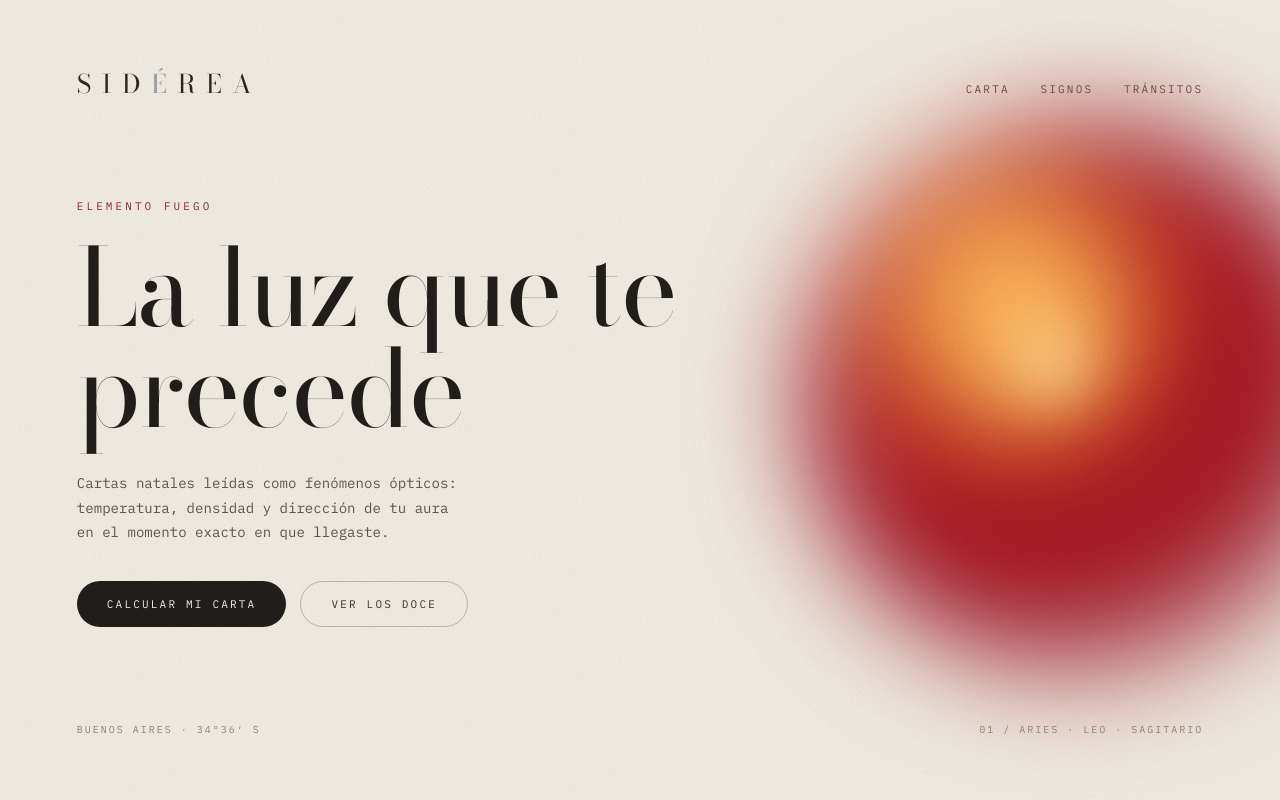
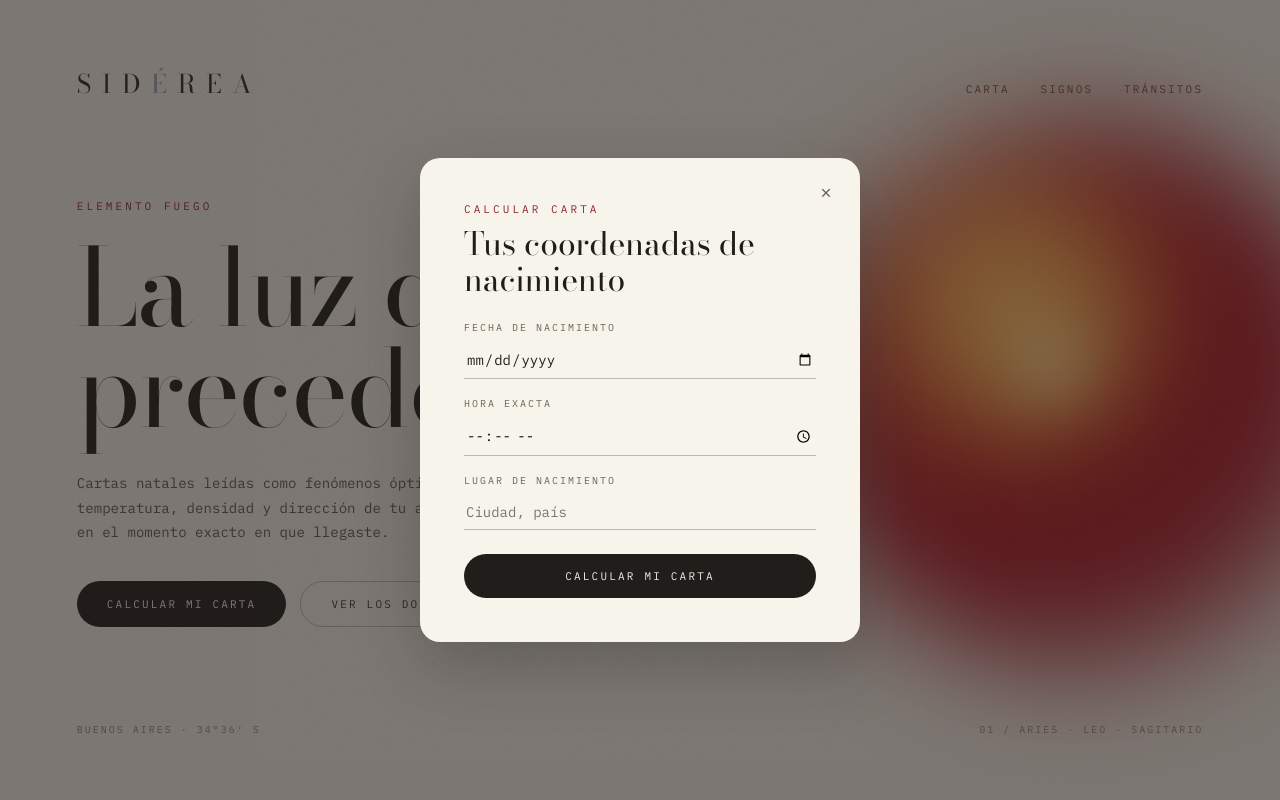
Before and after one commit to martinagarrigue-droid/s, a FastAPI app: page / in a window 1280 px wide; the page is wider, and only the part inside the window is pictured. Run offline with FastAPI, Linux system fonts and the light colour scheme.

Commit message:
Wire the Sidérea Hero form to the real natal/report/PDF pipeline
- Frontend: "Calcular mi carta" opens a modal with date/time/location
  fields, styled with the existing brand palette and typography. Shows a
  typographic "Calculando coordenadas..." loading state during the
  request, and renders either the generated report text + PDF download
  link or a clear error message.
- Backend: POST /api/calculate validates input via ChartRequest (Pydantic
  date/time types give clear format errors) and calls
  natal_engine.generate_natal_chart -> report_engine.generate_report ->
  pdf_engine.generate_pdf for real, off the event loop via
  run_in_threadpool. Each engine's exception hierarchy is mapped to a
  specific HTTP status and a plain-language detail message. Generated
  PDFs are served from a new GET /api/download/{report_id} endpoint.
- natal_engine, report_engine, and pdf_engine are untouched.

Co-Authored-By: Claude Sonnet 5 <noreply@anthropic.com>
Claude-Session: https://claude.ai/code/session_018zetAr7X4wgg71YntLvW3m

```diff
--- a/main.py
+++ b/main.py
@@ -1,18 +1,73 @@
-from fastapi import FastAPI, Request
+import re
+import uuid
+from datetime import date as date_type, time as time_type
+from pathlib import Path
+
+from fastapi import FastAPI, HTTPException, Request
+from fastapi.concurrency import run_in_threadpool
+from fastapi.exceptions import RequestValidationError
+from fastapi.responses import FileResponse, JSONResponse
 from fastapi.staticfiles import StaticFiles
 from fastapi.templating import Jinja2Templates
-from pydantic import BaseModel
+from pydantic import BaseModel, field_validator
+
+from natal_engine import (
+    EphemerisCalculationError,
+    GeocodingTimeoutError,
+    InvalidDateTimeError,
+    InvalidHouseSystemError,
+    LocationNotFoundError,
+    MissingBirthTimeError,
+    generate_natal_chart,
+)
+from pdf_engine import PDFExportError, generate_pdf
+from report_engine import (
+    LLMGenerationError,
+    LLMRefusalError,
+    MissingAPIKeyError,
+    generate_report,
+)
 
 app = FastAPI(title="Sidérea")
 
 app.mount("/static", StaticFiles(directory="static"), name="static")
 templates = Jinja2Templates(directory="templates")
 
+REPORTS_DIR = Path(__file__).resolve().parent / "generated_reports"
+REPORTS_DIR.mkdir(exist_ok=True)
+
+_REPORT_ID_RE = re.compile(r"^[0-9a-f]{32}$")
+
+_FIELD_LABELS = {
+    "date": "la fecha de nacimiento",
+    "time": "la hora exacta",
+    "location": "el lugar de nacimiento",
+}
+
 
 class ChartRequest(BaseModel):
-    date: str
-    time: str
+    date: date_type
+    time: time_type
     location: str
+
+    @field_validator("location")
+    @classmethod
+    def location_not_blank(cls, value: str) -> str:
+        value = value.strip()
+        if not value:
+            raise ValueError("El lugar de nacimiento no puede estar vacío.")
+        return value
+
+
+@app.exception_handler(RequestValidationError)
+async def validation_exception_handler(request: Request, exc: RequestValidationError) -> JSONResponse:
+    messages = []
+    for error in exc.errors():
+        field = error["loc"][-1] if error["loc"] else None
+        label = _FIELD_LABELS.get(field, str(field))
+        messages.append(f"Revisá {label}: el formato no es válido.")
+    detail = " ".join(messages) if messages else "Los datos enviados no son válidos."
+    return JSONResponse(status_code=422, content={"detail": detail})
 
 
 @app.get("/")
@@ -22,7 +77,65 @@ async def read_index(request: Request):
 
 @app.post("/api/calculate")
 async def calculate(payload: ChartRequest):
-    # TODO: wire up to natal_engine.generate_natal_chart, then
-    # report_engine.generate_report and pdf_engine.generate_pdf. Not
-    # implemented yet.
-    return {"status": "not_implemented", "received": payload}
+    date_str = payload.date.isoformat()
+    time_str = payload.time.strftime("%H:%M")
+
+    try:
+        chart = await run_in_threadpool(
+            generate_natal_chart,
+            name="Consultante",
+            date_str=date_str,
+            time_str=time_str,
+            place_text=payload.location,
+        )
+        report = await run_in_threadpool(generate_report, chart)
+
+        report_id = uuid.uuid4().hex
+        pdf_path = REPORTS_DIR / f"{report_id}.pdf"
+        await run_in_threadpool(generate_pdf, chart, report, str(pdf_path))
+    except (
+        LocationNotFoundError,
+        MissingBirthTimeError,
+        InvalidHouseSystemError,
+        InvalidDateTimeError,
+    ) as exc:
+        raise HTTPException(status_code=400, detail=str(exc)) from exc
+    except (GeocodingTimeoutError, EphemerisCalculationError) as exc:
+        raise HTTPException(
+            status_code=502, detail=f"No pudimos calcular tu carta: {exc}"
+        ) from exc
+    except MissingAPIKeyError as exc:
+        raise HTTPException(
+            status_code=500,
+            detail="El servidor no tiene configurada la generación de informes.",
+        ) from exc
+    except (LLMGenerationError, LLMRefusalError) as exc:
+        raise HTTPException(
+            status_code=502, detail=f"No pudimos generar tu informe: {exc}"
+        ) from exc
+    except PDFExportError as exc:
+        raise HTTPException(
+            status_code=500, detail=f"No pudimos generar el PDF: {exc}"
+        ) from exc
+    except Exception as exc:
+        raise HTTPException(
+            status_code=500, detail="Ocurrió un error inesperado procesando tu carta."
+        ) from exc
+
+    return {
+        "subject": chart["subject"],
+        "report_text": report["full_text"],
+        "pdf_url": f"/api/download/{report_id}",
+    }
+
+
+@app.get("/api/download/{report_id}")
+async def download_report(report_id: str):
+    if not _REPORT_ID_RE.match(report_id):
+        raise HTTPException(status_code=404, detail="Informe no encontrado.")
+    pdf_path = REPORTS_DIR / f"{report_id}.pdf"
+    if not pdf_path.is_file():
+        raise HTTPException(status_code=404, detail="Informe no encontrado.")
+    return FileResponse(
+        pdf_path, media_type="application/pdf", filename="carta-natal-siderea.pdf"
+    )
--- a/static/css/style.css
+++ b/static/css/style.css
@@ -180,6 +180,10 @@ a:hover {
   font-size: 11px;
   letter-spacing: 0.2em;
   text-transform: uppercase;
+  font-family: inherit;
+  border: none;
+  background: none;
+  cursor: pointer;
 }
 
 .btn-primary {
@@ -212,3 +216,157 @@ a:hover {
   text-transform: uppercase;
   color: #8B8274;
 }
+
+/* ---- Calculadora de carta: modal ---- */
+
+.modal-overlay {
+  position: fixed;
+  inset: 0;
+  z-index: 40;
+  display: flex;
+  align-items: center;
+  justify-content: center;
+  padding: 24px;
+  background: rgba(33, 29, 26, 0.55);
+}
+
+.modal {
+  position: relative;
+  width: 100%;
+  max-width: 440px;
+  max-height: 88vh;
+  overflow-y: auto;
+  box-sizing: border-box;
+  background: #F7F4EC;
+  border-radius: 20px;
+  box-shadow: 0 24px 64px rgba(33, 29, 26, 0.28);
+  padding: clamp(28px, 5vw, 44px);
+  font-family: 'IBM Plex Mono', ui-monospace, monospace;
+  color: #2A2622;
+}
+
+.modal-close {
+  position: absolute;
+  top: 18px;
+  right: 18px;
+  width: 32px;
+  height: 32px;
+  border: none;
+  background: none;
+  cursor: pointer;
+  font-size: 20px;
+  line-height: 1;
+  font-family: inherit;
+  color: #6E6558;
+}
+
+.modal-close:hover {
+  color: #8E2530;
+}
+
+.modal-eyebrow {
+  font-size: 11px;
+  letter-spacing: 0.28em;
+  text-transform: uppercase;
+  color: #8E2530;
+  margin-bottom: 10px;
+}
+
+.modal-title {
+  margin: 0 0 24px;
+  font-family: 'Bodoni Moda', Didot, 'Bodoni MT', serif;
+  font-weight: 400;
+  font-size: clamp(24px, 4vw, 32px);
+  line-height: 1.1;
+  color: #211D1A;
+}
+
+.calc-form {
+  display: flex;
+  flex-direction: column;
+  gap: 18px;
+}
+
+.field {
+  display: flex;
+  flex-direction: column;
+  gap: 8px;
+}
+
+.field-label {
+  font-size: 10px;
+  letter-spacing: 0.2em;
+  text-transform: uppercase;
+  color: #6E6558;
+}
+
+.field input {
+  font-family: inherit;
+  font-size: 14px;
+  color: #211D1A;
+  background: transparent;
+  border: none;
+  border-bottom: 1px solid rgba(42, 38, 34, 0.28);
+  padding: 8px 2px;
+  outline: none;
+  transition: border-color 0.2s ease;
+}
+
+.field input:focus {
+  border-color: #8E2530;
+}
+
+.calc-status {
+  margin: 0;
+  font-size: 11px;
+  letter-spacing: 0.16em;
+  text-transform: uppercase;
+  color: #8E2530;
+  animation: calc-pulse 1.4s ease-in-out infinite;
+}
+
+@keyframes calc-pulse {
+  0%, 100% { opacity: 0.45; }
+  50% { opacity: 1; }
+}
+
+.calc-error {
+  margin: 0;
+  font-size: 12px;
+  line-height: 1.6;
+  color: #8E2530;
+}
+
+.calc-submit {
+  margin-top: 6px;
+  width: 100%;
+  justify-content: center;
+}
+
+.calc-submit:disabled {
+  opacity: 0.6;
+  cursor: progress;
+}
+
+.calc-result-subject {
+  margin: 0 0 16px;
+  font-family: 'Bodoni Moda', Didot, 'Bodoni MT', serif;
+  font-size: clamp(20px, 3vw, 26px);
+  color: #211D1A;
+}
+
+.calc-result-text {
+  max-height: 40vh;
+  overflow-y: auto;
+  font-size: 13px;
+  line-height: 1.75;
+  color: #5D5548;
+  white-space: pre-wrap;
+  padding-right: 4px;
+  margin-bottom: 20px;
+}
+
+.calc-download {
+  width: 100%;
+  justify-content: center;
+}
--- /dev/null
+++ b/static/js/app.js
@@ -0,0 +1,112 @@
+(function () {
+  "use strict";
+
+  var openBtn = document.getElementById("calc-open");
+  var overlay = document.getElementById("calc-overlay");
+  var closeBtn = document.getElementById("calc-close");
+  var form = document.getElementById("calc-form");
+  var submitBtn = document.getElementById("calc-submit");
+  var statusEl = document.getElementById("calc-status");
+  var errorEl = document.getElementById("calc-error");
+  var resultEl = document.getElementById("calc-result");
+  var resultSubjectEl = document.getElementById("calc-result-subject");
+  var resultTextEl = document.getElementById("calc-result-text");
+  var downloadLink = document.getElementById("calc-download");
+
+  function openModal() {
+    overlay.hidden = false;
+    document.body.style.overflow = "hidden";
+  }
+
+  function closeModal() {
+    overlay.hidden = true;
+    document.body.style.overflow = "";
+  }
+
+  function resetView() {
+    form.hidden = false;
+    resultEl.hidden = true;
+    errorEl.hidden = true;
+    errorEl.textContent = "";
+    statusEl.hidden = true;
+    statusEl.textContent = "";
+    submitBtn.disabled = false;
+    submitBtn.textContent = "Calcular mi carta";
+  }
+
+  openBtn.addEventListener("click", function () {
+    resetView();
+    openModal();
+  });
+
+  closeBtn.addEventListener("click", closeModal);
+
+  overlay.addEventListener("click", function (event) {
+    if (event.target === overlay) closeModal();
+  });
+
+  document.addEventListener("keydown", function (event) {
+    if (event.key === "Escape" && !overlay.hidden) closeModal();
+  });
+
+  form.addEventListener("submit", function (event) {
+    event.preventDefault();
+
+    errorEl.hidden = true;
+    statusEl.hidden = false;
+    statusEl.textContent = "Calculando coordenadas...";
+    submitBtn.disabled = true;
+    submitBtn.textContent = "Calculando…";
+
+    var payload = {
+      date: form.date.value,
+      time: form.time.value,
+      location: form.location.value.trim(),
+    };
+
+    fetch("/api/calculate", {
+      method: "POST",
+      headers: { "Content-Type": "application/json" },
+      body: JSON.stringify(payload),
+    })
+      .then(function (response) {
+        return response.json().then(function (data) {
+          return { ok: response.ok, data: data };
+        }).catch(function () {
+          return { ok: response.ok, data: null };
+        });
+      })
+      .then(function (result) {
+        if (!result.ok) {
+          var message =
+            result.data && typeof result.data.detail === "string"
+              ? result.data.detail
+              : "No pudimos calcular tu carta. Probá de nuevo.";
+          throw new Error(message);
+        }
+
+        var data = result.data || {};
+        form.hidden = true;
+        statusEl.hidden = true;
+        resultEl.hidden = false;
+        resultSubjectEl.textContent =
+          (data.subject && data.subject.place && data.subject.place.resolved_display_name) ||
+          payload.location;
+        resultTextEl.textContent = data.report_text || "";
+
+        if (data.pdf_url) {
+          downloadLink.href = data.pdf_url;
+          downloadLink.hidden = false;
+        } else {
+          downloadLink.hidden = true;
+        }
+      })
+      .catch(function (err) {
+        statusEl.hidden = true;
+        errorEl.hidden = false;
+        errorEl.textContent = err.message || "No pudimos conectar con el servidor. Probá de nuevo.";
+        submitBtn.disabled = false;
+        submitBtn.textContent = "Calcular mi carta";
+      });
+  });
+})();
--- a/templates/index.html
+++ b/templates/index.html
@@ -37,7 +37,7 @@
       <h1 class="headline">La luz que te precede</h1>
       <p class="lede">Cartas natales leídas como fenómenos ópticos: temperatura, densidad y dirección de tu aura en el momento exacto en que llegaste.</p>
       <div class="cta-row">
-        <a href="#" class="btn btn-primary">Calcular mi carta</a>
+        <button type="button" class="btn btn-primary" id="calc-open">Calcular mi carta</button>
         <a href="#" class="btn btn-secondary">Ver los doce</a>
       </div>
     </main>
@@ -48,7 +48,45 @@
     </footer>
 
   </div>
+
+  <div class="modal-overlay" id="calc-overlay" hidden>
+    <div class="modal" role="dialog" aria-modal="true" aria-labelledby="calc-title">
+      <button type="button" class="modal-close" id="calc-close" aria-label="Cerrar">×</button>
+
+      <div class="modal-eyebrow">Calcular carta</div>
+      <h2 id="calc-title" class="modal-title">Tus coordenadas de nacimiento</h2>
+
+      <form id="calc-form" class="calc-form" novalidate>
+        <label class="field">
+          <span class="field-label">Fecha de nacimiento</span>
+          <input type="date" name="date" required>
+        </label>
+        <label class="field">
+          <span class="field-label">Hora exacta</span>
+          <input type="time" name="time" required>
+        </label>
+        <label class="field">
+          <span class="field-label">Lugar de nacimiento</span>
+          <input type="text" name="location" placeholder="Ciudad, país" autocomplete="off" required>
+        </label>
+
+        <p class="calc-status" id="calc-status" role="status" aria-live="polite" hidden></p>
+        <p class="calc-error" id="calc-error" role="alert" hidden></p>
+
+        <button type="submit" class="btn btn-primary calc-submit" id="calc-submit">Calcular mi carta</button>
+      </form>
+
+      <div class="calc-result" id="calc-result" hidden>
+        <div class="modal-eyebrow">Tu informe</div>
+        <p class="calc-result-subject" id="calc-result-subject"></p>
+        <div class="calc-result-text" id="calc-result-text"></div>
+        <a href="#" class="btn btn-secondary calc-download" id="calc-download" target="_blank" rel="noopener">Descargar PDF</a>
+      </div>
+    </div>
+  </div>
+
 </div>
 
+<script src="/static/js/app.js" defer></script>
 </body>
 </html>
```
